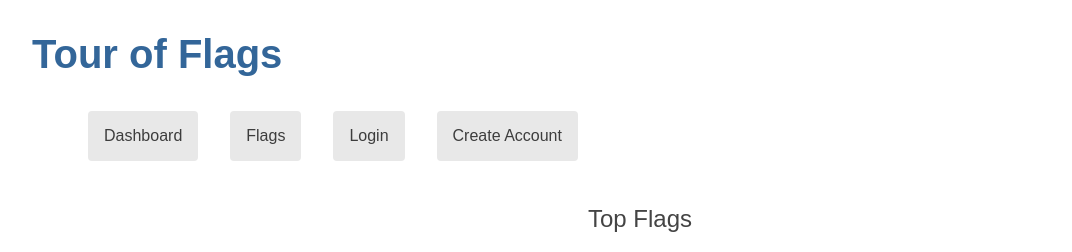
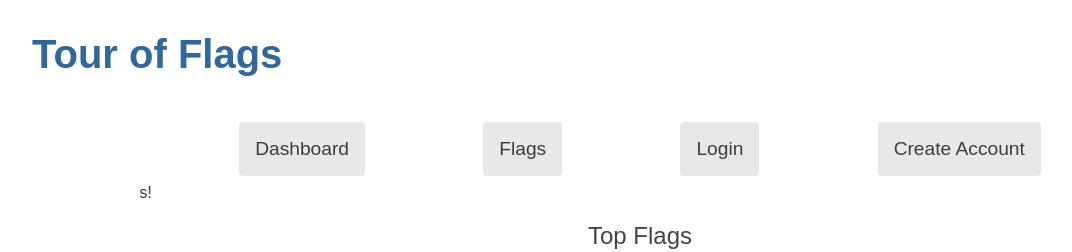
Before and after one commit to jas8726/flags-estore, an Angular app in the folder Tour-of-Flags/: page /dashboard in a window 1280 px wide. Shown: the top 252 px of the page, without its empty margins (0-1072 px from the left). Built offline with nearby package versions, Linux system fonts and the light colour scheme; no server answers.

Commit message:
I made the welcome message have a fun animation

```diff
--- a/Tour-of-Flags/src/app/app.component.css
+++ b/Tour-of-Flags/src/app/app.component.css
@@ -1,3 +1,4 @@
+new appcomp css
 /* AppComponent's private CSS styles */
 h1 {
     margin-bottom: 0;
@@ -20,16 +21,6 @@ h1 {
     background-color: black;
   }
 
-  nav#topnav{
-    display: inline-flex;
-    align-items: center;
-    flex-direction: row;
-    flex-wrap: wrap;
-    align-content: flex-start;
-    align-items: flex-start;
-    margin: auto;
-  }
-
   div{
     display: inline-block;
     align-items: center;
@@ -37,24 +28,39 @@ h1 {
     align-content: center;
   }
 
+  nav{
+    padding: 0;
+    margin: auto;
+    max-width: 1000px;
+    /*display: flex;*/
+    flex-direction: row;
+    flex-wrap: wrap;
+    justify-content: space-around;
+    align-content: flex-start;
+    align-items: flex-start;
+  }
+
   li{
     align-items: center;
     display: inline-flex;
-    padding: 1rem;
+    padding: 10px;
     margin: 0.5rem auto;
+    /*padding: 1rem;*/
+    padding: 0;
+    font-size: 1.2rem;
     order: 0;
     flex: 0 1 auto;
     align-self: auto;
     border-radius: 2px;
-    box-sizing: content-box;
-
   }
 
   ul{
-    /*display: inline-flex;*/
+    list-style: none;
+    display: inline-block;
+    margin:auto;
     padding: 0;
-    margin: auto;
-    display:flex;
+    max-width: 1000px;
+    display: flex;
     flex-direction: row;
     flex-wrap: wrap;
     justify-content: space-around;
@@ -62,3 +68,26 @@ h1 {
     align-items: flex-start;
     margin-inline: 40px;
   }
+
+  h2{
+    font-size: larger;
+    font-family: Arial, Helvetica, sans-serif;
+    text-align: center;
+    width: 100%;
+  }
+
+  #message{
+    display:flex;
+    width: 100%;
+    align-items: center;
+    align-self: center;
+    align-content: center;
+    text-align: center;
+  }
+
+marquee{
+  display: inline-block;
+  overflow: hidden;
+  text-align: initial;
+  white-space: nowrap;
+}
--- a/Tour-of-Flags/src/app/app.component.html
+++ b/Tour-of-Flags/src/app/app.component.html
@@ -1,23 +1,36 @@
 <h1>{{title}}</h1>
-<nav id="topnav">
+<nav>
   <ul>
-  <div>
-  <li><a routerLink="/dashboard">Dashboard</a> </li>
-  <li><a routerLink="/flags">Flags</a></li>
+    <div>
+      <li><a routerLink="/dashboard">Dashboard</a></li>
+    </div>
+    <div>
+      <li><a routerLink="/flags">Flags</a></li>
+    </div>
+  <div *ngIf="!accountService.getCurrentAccount()">
+    <li><a routerLink="/login">Login</a></li>
+    <!-- <li><a routerLink="/register">Create Account</a></li> -->
   </div>
   <div *ngIf="!accountService.getCurrentAccount()">
-    <li><a routerLink="/login">Login</a></li>
+    <!-- <li><a routerLink="/login">Login</a></li> -->
     <li><a routerLink="/register">Create Account</a></li>
   </div>
-  <li><div *ngIf="accountService.getCurrentAccount()">
+  <div *ngIf="accountService.getCurrentAccount()">
     <li><a href=".">Logout</a></li>
+  </div>
+  <div *ngIf="accountService.getCurrentAccount()">
     <li><a *ngIf="!accountService.isAdmin()" routerLink="/shoppingCart">Shopping Cart</a></li>
-    <p>
-      Welcome, {{accountService.getCurrentAccount()!.username}}!
-      <strong *ngIf="accountService.isAdmin()"> (Administrator)</strong>
-    </p>
-  </div></li>
+  </div>
 </ul>
+<div id="message" *ngIf="accountService.getCurrentAccount()">
+  <marquee  direction="right">
+    Welcome, {{accountService.getCurrentAccount()!.username}}!
+    <strong *ngIf="accountService.isAdmin()"> (Administrator)</strong>
+  </marquee>
+</div>
+<div id="message" *ngIf="!accountService.getCurrentAccount()">
+  <marquee  direction="right">Welcome to flags!</marquee>
+</div>
 </nav>
 <router-outlet></router-outlet>
 <app-messages></app-messages>
```
